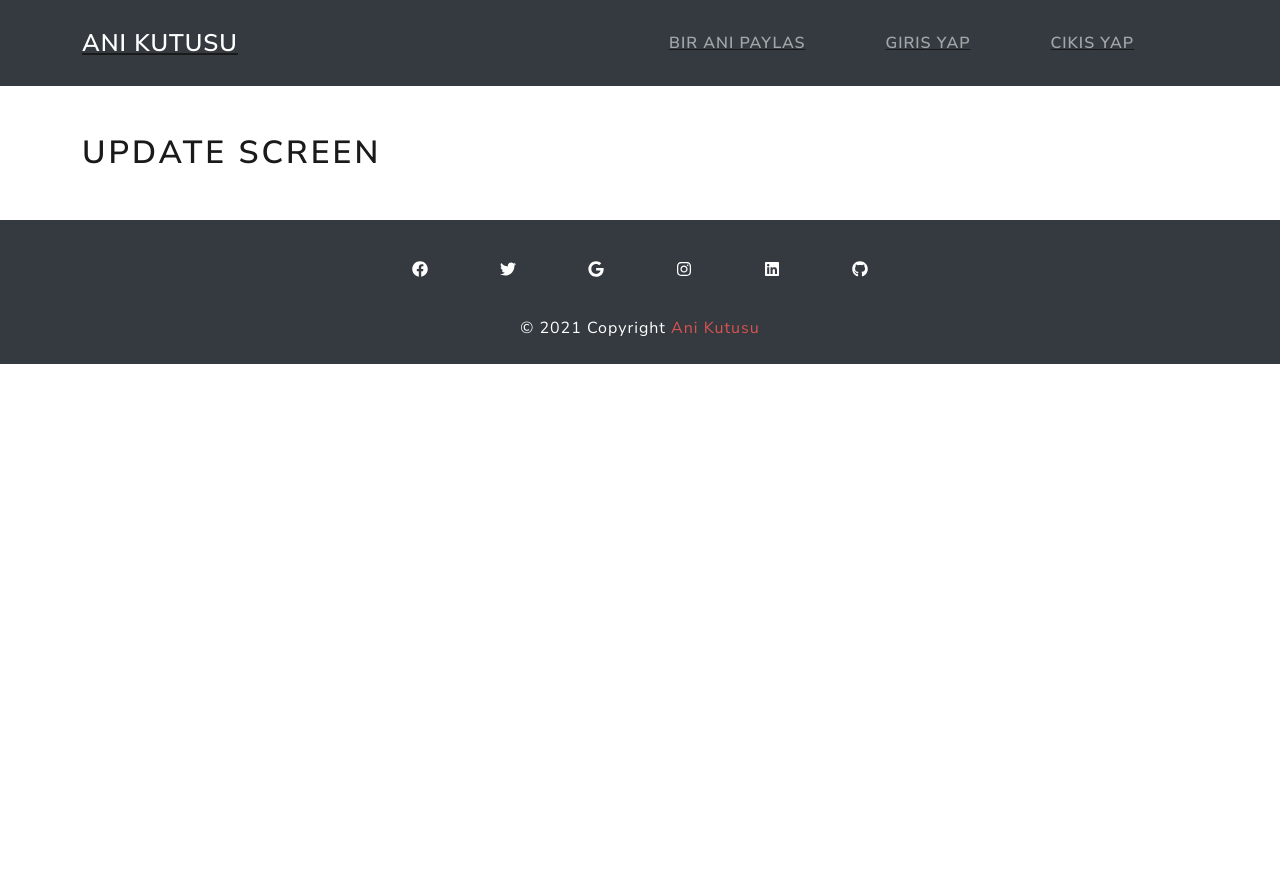
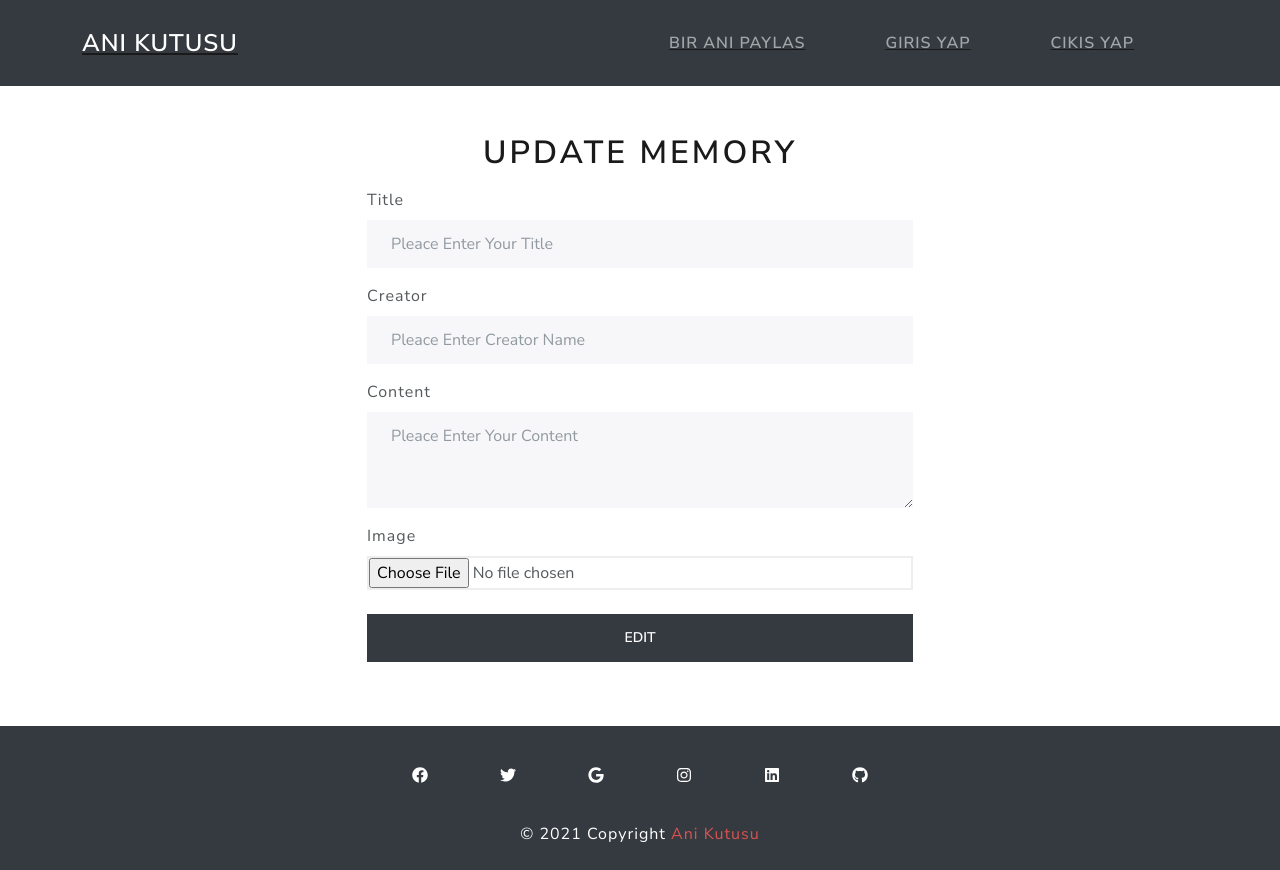
Before and after one commit to AOKeklik/MERN-MemoriesApp, a React (Create React App) app in the folder client/: page /update/1 in a window 1280 px wide. Before the commit the page ends 800 px from the top, so only its background shows below. Built offline with nearby package versions, Linux system fonts and the light colour scheme; no server answers.

Commit message:
Update and Delete operations are completed.

```diff
--- a/client/src/axios/index.js
+++ b/client/src/axios/index.js
@@ -11,13 +11,13 @@ export const fetchMemory = async (id) => {
 }
 
 export const createMemory = async (newMemory) => {
-    await api.post(`/memories`, newMemory)
+    return await api.post(`/memories`, newMemory)
 }
 
 export const updateMemory = async (id, newMemory) => {
-    await api.put(`/memories/${id}`, newMemory)
+    return await api.put(`/memories/${id}`, newMemory)
 }
 
 export const deleteMemory = async (id) => {
-    await api.delete(`/memories/${id}`)
+    return await api.delete(`/memories/${id}`)
 }
--- a/client/src/component/Memory.js
+++ b/client/src/component/Memory.js
@@ -8,6 +8,7 @@ import {deleteMemory} from '../axios/index'
 function Memory({data}) {
 
     const handlerDelete = async (id) => {
+            if (!window.confirm('Are you sure you want to delete the Memory?')) return
             const deleteItem = await deleteMemory(id)
             alert(deleteItem.data.message)
     }
--- a/client/src/component/UpdateMemory.js
+++ b/client/src/component/UpdateMemory.js
@@ -0,0 +1,94 @@
+import React, { useEffect, useState } from 'react'
+import ReactFileBase64 from 'react-file-base64'
+
+import {useParams, useHistory} from 'react-router-dom'
+import {fetchMemories, updateMemory} from '../axios/index'
+
+function UpdateMemory() {
+    const {id : Params} = useParams()
+    const History = useHistory()
+
+    const [inputs, setInputs] = useState({title: '', creator: '', content: '', image: ''})
+    const handlerOnChange = (e) => setInputs({...inputs, [e.target.name]: e.target.value})
+
+    useEffect(() => {
+        (async function () {
+            const {data} = await fetchMemories()
+
+            if (!data.find(n => n._id === Params)) {
+                History.push('/')
+            }
+            const findData = data.find(n => n._id === Params)
+            setInputs(findData)
+        })()
+    }, [Params, History])
+
+    const handlerOnSubmit = async (e) => {
+        e.preventDefault()
+        const updateItem = await updateMemory(Params, inputs)
+        alert(updateItem.data.message)
+        History.push('/')
+    }
+
+    return <div className="row">
+        <div className="col-lg-6 offset-lg-3">
+            <form onSubmit={handlerOnSubmit}>
+                <div className="mb-3">
+                    <label htmlFor="title" className="form-label">Title</label>
+                    <input
+                        onChange={handlerOnChange}
+                        value={inputs.title}
+                        name="title"
+                        id="title"
+                        placeholder="Pleace Enter Your Title"
+                        type="text"
+                        className="form-control"
+                    />
+                </div>
+                <div className="mb-3">
+                    <label htmlFor="creator" className="form-label">Creator</label>
+                    <input
+                        onChange={handlerOnChange}
+                        value={inputs.creator}
+                        name="creator"
+                        id="creator"
+                        placeholder="Pleace Enter Creator Name"
+                        type="text"
+                        className="form-control"
+                    />
+                </div>
+                <div className="mb-3">
+                    <label htmlFor="content" className="form-label">Content</label>
+                    <textarea
+                        onChange={handlerOnChange}
+                        value={inputs.content}
+                        name="content"
+                        id="content"
+                        placeholder="Pleace Enter Your Content"
+                        className="form-control"
+                        rows="3"
+                    />
+                </div>
+                <div className="mb-4">
+                    <label htmlFor="image" className="form-label d-block">Image</label>
+                    <div className="border border-2">
+                        <ReactFileBase64
+                            onDone={({base64}) => setInputs({...inputs, image: base64})}
+                            multiple={false}
+                            value={inputs.image}
+                            name="image"
+                            id="image"
+                            placeholder="Pleace Enter Creator Name"
+                            type="file"
+                        />
+                    </div>
+                </div>
+                <div className="mb-3">
+                    <button type="submit" className="btn btn-dark w-100">Edit</button>
+                </div>
+            </form>
+        </div>
+    </div>
+}
+
+export default UpdateMemory
--- a/client/src/secreens/HomeScreen.js
+++ b/client/src/secreens/HomeScreen.js
@@ -1,8 +1,36 @@
-import React from 'react'
+import React, { useEffect, useState } from 'react'
+
+import Memory from '../component/Memory'
+import {fetchMemories} from '../axios/index'
 
 function HomeScreen() {
+    const [memories, setMemory] = useState([])
+
+    useEffect(() => {
+        (async function () {
+            const {data} = await fetchMemories()
+            setMemory(data)
+        })()
+    }, [])
+
     return <>
-        <h1>Home Screen</h1>
+        <h1>Actual Memories</h1>
+
+        <div className="row">
+        {
+            !memories.length ? (
+                <div className="d-flex justify-content-center align-items-center" style={{height: '50vh'}}>
+                    <div className="spinner-grow">
+                        <span className="visually-hidden">Loading...</span>
+                    </div>
+                </div>
+            ) : (
+                memories.map((item, index, arr) => (
+                    <Memory key={index} data={item} />
+                ))
+            )
+        }
+        </div>
     </>
 }
 
--- /dev/null
+++ b/client/src/secreens/NotFound.js
@@ -0,0 +1,7 @@
+import React from 'react'
+
+function NotFound() {
+    return <h1>404 Not Found</h1>
+}
+
+export default NotFound
--- a/client/src/secreens/UpdateScreen.js
+++ b/client/src/secreens/UpdateScreen.js
@@ -1,8 +1,10 @@
 import React from 'react'
+import UpdateMemory from '../component/UpdateMemory'
 
 function UpdateScreen() {
     return <>
-        <h1>Update Screen</h1>
+        <h1 className="text-center mb-3">Update Memory</h1>
+        <UpdateMemory />
     </>
 }
 
```
Also changed, not shown: 1 other file (tests, documents, lock files or other folders).
